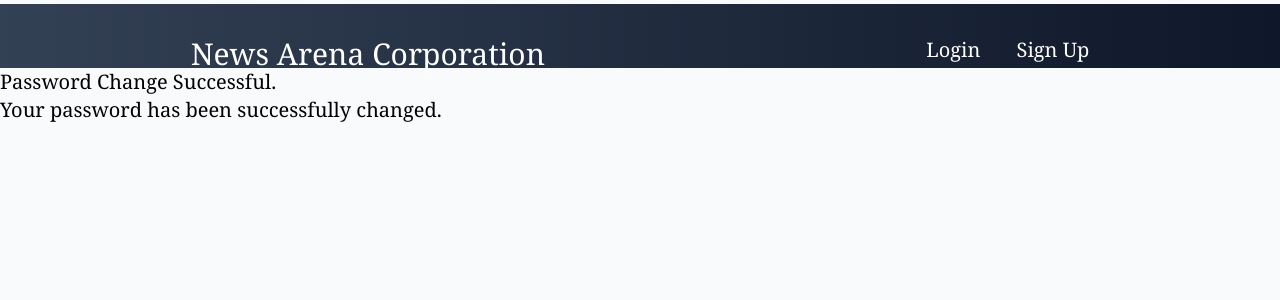
After one commit to yawtalkstechs/News-app, a Django app: template templates/registration/password_change_done.html in a window 1280 px wide. The commit adds this page. Shown: the top 300 px of the page. Run offline with Django 4.2, Linux system fonts and the light colour scheme; the template is opened without the code that fills it, so the values that code supplies are empty; style sheets or scripts are compiled from the project's sources; some libraries are stand-ins or nearby versions.

Commit message:
Password Change added

```diff
--- a/templates/base.html
+++ b/templates/base.html
@@ -10,9 +10,18 @@
         <link rel="stylesheet" href="https://cdnjs.cloudflare.com/ajax/libs/tailwindcss/2.2.19/tailwind.min.css" integrity="sha512-wnea99uKIC3TJF7v4eKk4Y+lMz2Mklv18+r4na2Gn1abDRPPOeef95xTzdwGD9e6zXJBteMIhZ1+68QC5byJZw==" crossorigin="anonymous" referrerpolicy="no-referrer" />
 	</head>
 
-	<body class="bg-gray-50 font-serif leading-normal tracking-normal">
-		<div class="h-14 bg-gradient-to-r from-slate-700 to-slate-900">
-
+	<body class="bg-gray-50 font-serif leading-normal tracking-normal py-1">
+		<div>
+			<nav class="container flex justify-around py-8 mx-auto bg-white
+				h-14 bg-gradient-to-r from-slate-700 to-slate-900">
+				<div>
+					<h3 class="justify-items-start text-3xl font-medium text-white mx-auto text-left">News Arena Corporation</h3>
+				</div>
+				<div class="space-x-8">
+					<a href="{% url 'login' %}" class="text-white text-xl text-end">Login</a>
+					<a href=" " class="text-white text-xl text-end ">Sign Up</a>
+				</div>
+			</nav>
 		</div>
 
 		<div class="container mx-auto">
--- /dev/null
+++ b/templates/registration/password_change_done.html
@@ -0,0 +1,7 @@
+{% extends 'base.html' %}
+
+{% block title %} Password Change Successful {% endblock title %}
+{% block content %}
+    <h1>Password Change Successful.</h1>
+    <p>Your password has been successfully changed.</p>
+{% endblock content %}
```
Also changed, not shown: templates/registration/password_change_form.html (added, +22 -0 lines), templates/registration/signup.html (+9 -2 lines), db.sqlite3.
